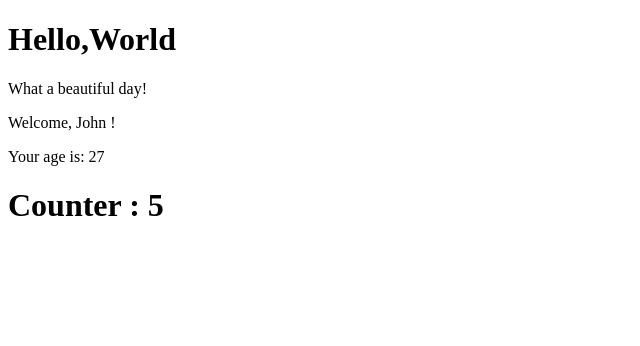
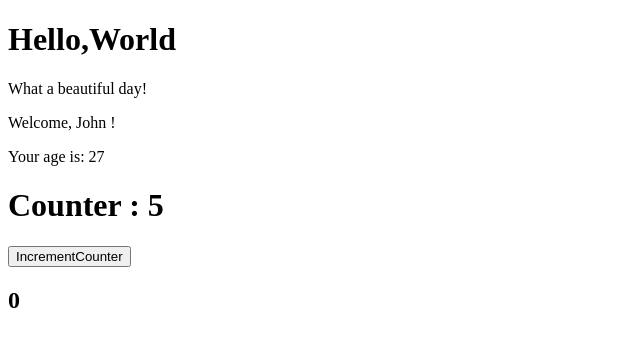
Before and after one commit to GiuseppeFilannino/React-exercises, a React (Create React App) app in the folder my-app/: page / in a window 1280 px wide. Shown: the top 346 px of the page, without its empty margins (0-640 px from the left). Built offline with nearby package versions, Linux system fonts and the light colour scheme.

Commit message:
events-01

```diff
--- a/my-app/src/App.js
+++ b/my-app/src/App.js
@@ -3,6 +3,7 @@ import { HelloWorld } from './HelloWorld';
 import { Welcome } from './Welcome'
 import { Age } from "./Age"
 import { Counter } from './Counter';
+import { ClickCounter } from './ClickCounter';
 
 
 export class App extends React.Component {
@@ -13,6 +14,7 @@ export class App extends React.Component {
                 <HelloWorld />
                 <Welcome  />
                 <Counter />
+                <ClickCounter />
 
 
             </div>
--- /dev/null
+++ b/my-app/src/ClickCounter.js
@@ -0,0 +1,32 @@
+import React from "react"
+
+export class ClickCounter extends React.Component {
+    state = {
+        count: this.props.initialValue,
+
+    }
+
+    handleIncrementCounter = () => {
+        this.setState((state) =>{
+        return {
+            count: state.count + this.props.amount
+
+        }
+
+        })
+
+    }
+    render() {
+        return (
+            <div >
+                <button onClick={this.handleIncrementCounter}>IncrementCounter</button> <h2>{this.state.count}</h2>
+
+            </div>
+        )
+    }
+}
+
+ClickCounter.defaultProps= {
+initialValue: 0,
+amount:1
+}
--- a/my-app/src/Counter.js
+++ b/my-app/src/Counter.js
@@ -17,7 +17,7 @@ export class Counter extends React.Component {
             this.setState((state) => {
                 return {
                     count: state.count + this.props.amount,
-                    counter: state.counter + this.props.amount
+
 
                 }
             })
```
